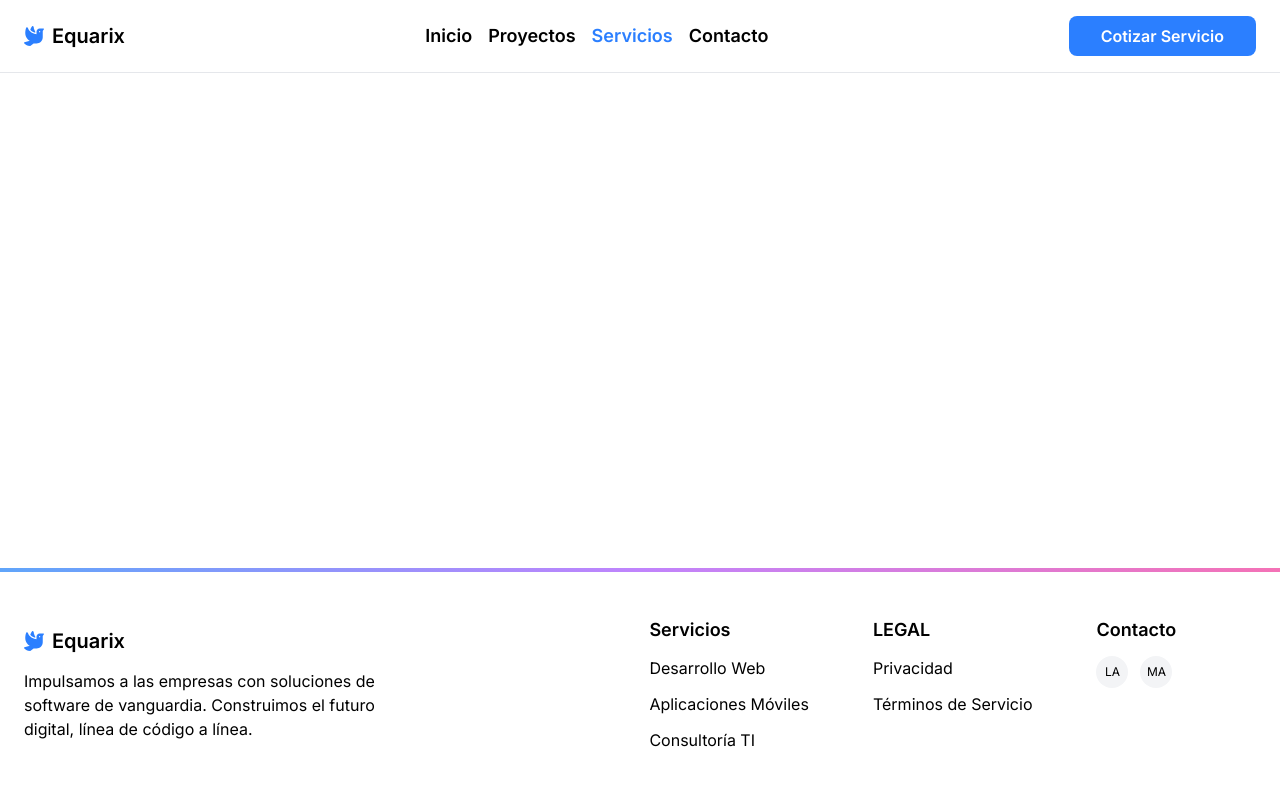
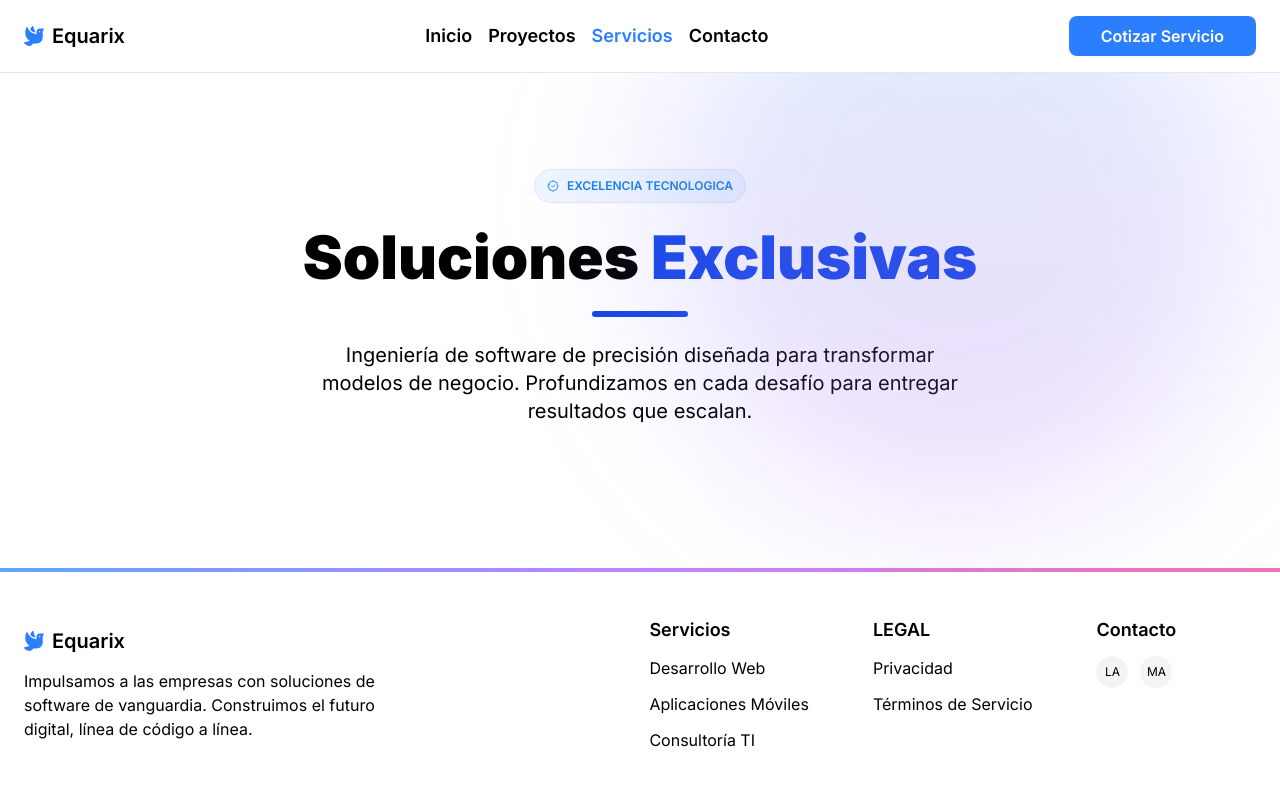
Before and after one commit to Equarix/rosadita-front, a Next.js app: page /servicios in a window 1280 px wide. Shown: the top 786 px of the page. Built offline with nearby package versions, Linux system fonts and the light colour scheme.

Commit message:
Añadir componente Hero con diseño y contenido; incluir estilos CSS y componente Chip para etiquetas. Actualizar componente Footer para incluir fondo blanco y z-index; ajustar componente Header con fondo blanco.

```diff
--- a/src/app/servicios/page.tsx
+++ b/src/app/servicios/page.tsx
@@ -1,3 +1,9 @@
+import Hero from "@/modules/services/Hero";
+
 export default function ServicesPage() {
-  return <div className="w-full h-full flex flex-col"></div>;
+  return (
+    <div className="w-full h-full flex flex-col py-24 px-6">
+      <Hero />
+    </div>
+  );
 }
--- a/src/components/layout/footer/Footer.tsx
+++ b/src/components/layout/footer/Footer.tsx
@@ -5,7 +5,7 @@ import CharCircle from "@/components/ui/char-circle/CharCircle";
 
 export default function Footer() {
   return (
-    <footer className="flex relative items-center justify-between w-full py-12 px-6">
+    <footer className="flex z-10 relative items-center justify-between w-full py-12 px-6 bg-white">
       <span className="border-footer" />
 
       <section className="flex flex-col gap-y-3.5">
--- a/src/components/layout/header/Header.tsx
+++ b/src/components/layout/header/Header.tsx
@@ -3,7 +3,7 @@ import HeaderLinks from "./HeaderLinks";
 import Button from "@/components/ui/button/Button";
 export default function Header() {
   return (
-    <header className="flex w-full py-4 px-6 justify-between border-b border-gray-200">
+    <header className="flex z-10 w-full py-4 px-6 justify-between border-b border-gray-200 bg-white">
       <span className="flex items-center gap-2 font-semibold text-xl">
         <FaDove className="text-blue-500" />
         Equarix
--- /dev/null
+++ b/src/components/ui/chip/Chip.tsx
@@ -0,0 +1,19 @@
+import cx from "@/utils/cx";
+import { PropsWithChildren } from "react";
+
+interface ChipProps extends PropsWithChildren {
+  className?: string;
+}
+
+export default function Chip({ className, children }: ChipProps) {
+  return (
+    <span
+      className={cx(
+        "py-2 px-3 border rounded-full text-xs font-semibold flex items-center gap-2",
+        className
+      )}
+    >
+      {children}
+    </span>
+  );
+}
--- /dev/null
+++ b/src/modules/services/Hero.tsx
@@ -0,0 +1,27 @@
+import "./hero.css";
+import Chip from "@/components/ui/chip/Chip";
+import { LuBadgeCheck } from "react-icons/lu";
+
+export default function Hero() {
+  return (
+    <section className="flex flex-col gap-6 items-center justify-center relative">
+      <span className="block size-150 bg-hero rounded-full absolute -top-full right-0" />
+
+      <Chip className="border-[#DBEAFE] bg-[#EFF6FF] text-[#137FEC]">
+        <LuBadgeCheck />
+        EXCELENCIA TECNOLOGICA
+      </Chip>
+
+      <h1 className="font-black text-6xl">
+        Soluciones <span className="text-blue-700">Exclusivas</span>
+      </h1>
+      <span className="block w-24 h-1.5 bg-blue-700 rounded-full" />
+
+      <p className="w-160.75 text-center text-xl">
+        Ingeniería de software de precisión diseñada para transformar modelos de
+        negocio. Profundizamos en cada desafío para entregar resultados que
+        escalan.
+      </p>
+    </section>
+  );
+}
--- /dev/null
+++ b/src/modules/services/hero.css
@@ -0,0 +1,4 @@
+.bg-hero {
+  background: linear-gradient(rgba(96, 165, 250, 0.2), rgba(168, 85, 247, 0.2));
+  filter: blur(80px);
+}
```
